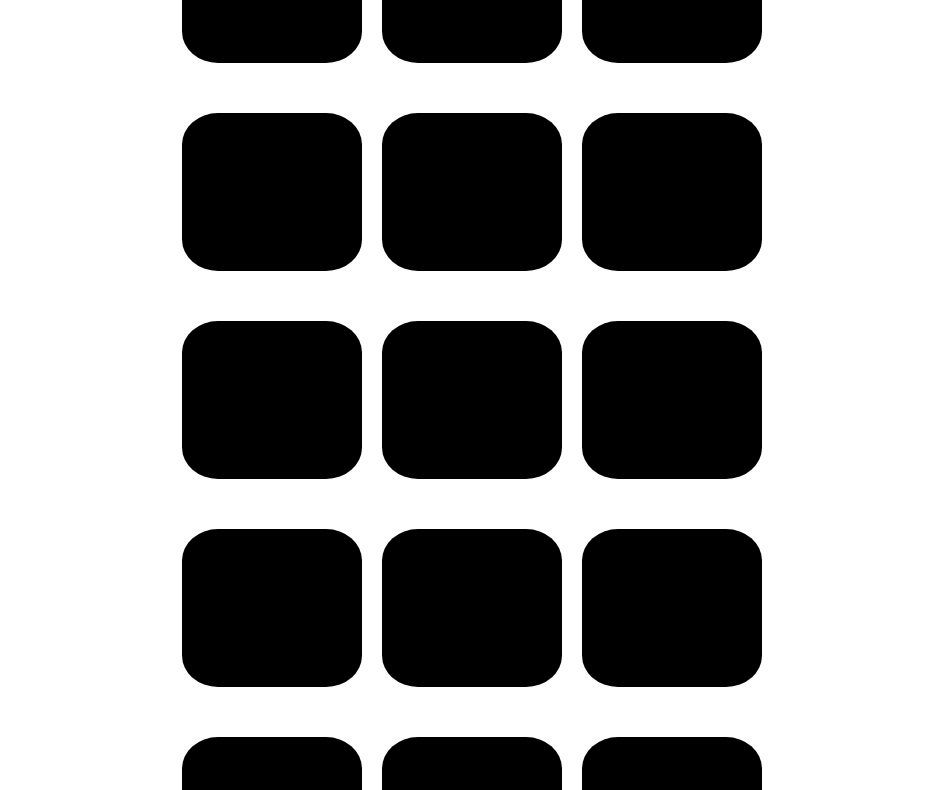
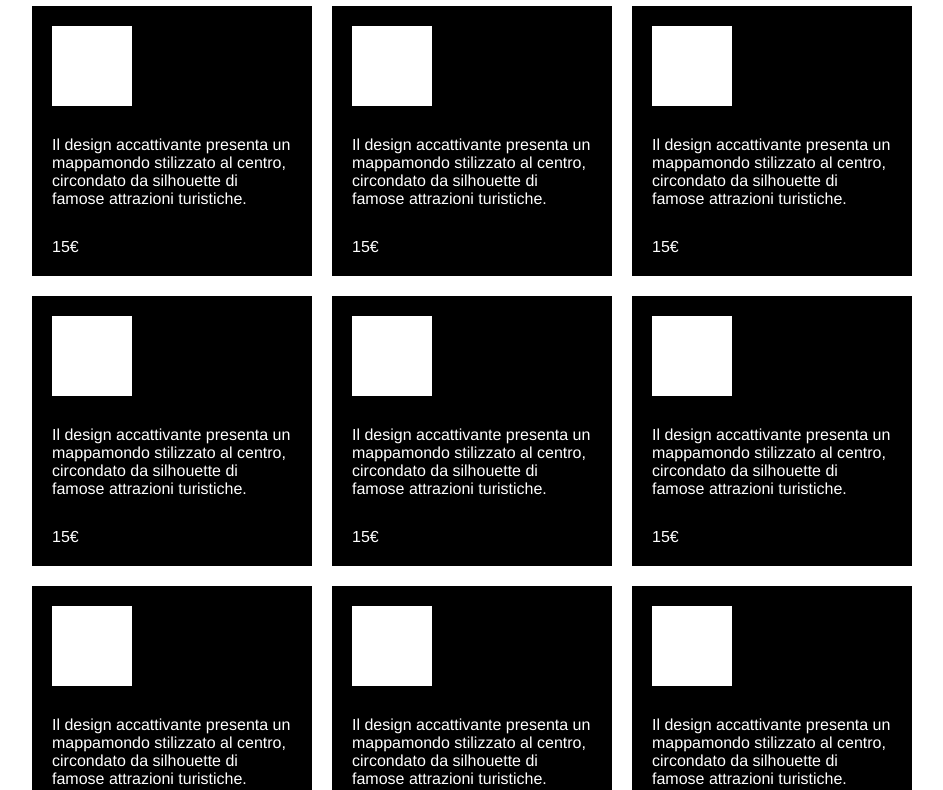
Before and after one commit to carbooooo/test, a plain HTML site: page shop.html in a window 1280 px wide. Shown: the part 87-877 px from the top of the page, without its empty margins (158-1101 px from the left). Drawn offline with Linux system fonts and the light colour scheme.

Commit message:
inizializzata graficamente la pagina shop completamente da disegnare

```diff
--- a/shop.html
+++ b/shop.html
@@ -9,45 +9,91 @@
 
 
     <body class="body">
+
+
+        <div>
+
+            <div>
+                <div>
+                    <a style="font-size:100px; color:red; margin-top:300px;" href="index.html">torna alla home</a>
+                </div>
+            </div>
+
             <div>
                 <div class="shop_layer">
-                <div class="shop_box">a</div>
-                <div class="shop_box">a</div>
-                <div class="shop_box">a</div>
+                    <div class="shop_box">
+                        <div class="image">
+                        </div>
+                        <div class="description"><a >Il design accattivante presenta un mappamondo stilizzato al centro, circondato da silhouette di famose attrazioni turistiche.</a></div>
+                        <div class="price"><a >15€</a></div>
+                    </div>
+
+                    <div class="shop_box">
+                        <div class="image">
+                        </div>
+                        <div class="description"><a >Il design accattivante presenta un mappamondo stilizzato al centro, circondato da silhouette di famose attrazioni turistiche.</a></div>
+                        <div class="price"><a >15€</a></div>
+                    </div>
+                    <div class="shop_box">
+                        <div class="image">
+                        </div>
+                        <div class="description"><a >Il design accattivante presenta un mappamondo stilizzato al centro, circondato da silhouette di famose attrazioni turistiche.</a></div>
+                        <div class="price"><a >15€</a></div>
+                    </div>
                 </div>
 
                 <div class="shop_layer">
-                <div class="shop_box">a</div>
-                <div class="shop_box">a</div>
-                <div class="shop_box">a</div>
+                    <div class="shop_box">
+                        <div class="image">
+                        </div>
+                        <div class="description"><a >Il design accattivante presenta un mappamondo stilizzato al centro, circondato da silhouette di famose attrazioni turistiche.</a></div>
+                        <div class="price"><a >15€</a></div>
+                    </div>
+
+                    <div class="shop_box">
+                        <div class="image">
+                        </div>
+                        <div class="description"><a >Il design accattivante presenta un mappamondo stilizzato al centro, circondato da silhouette di famose attrazioni turistiche.</a></div>
+                        <div class="price"><a >15€</a></div>
+                    </div>
+                    <div class="shop_box">
+                        <div class="image">
+                        </div>
+                        <div class="description"><a >Il design accattivante presenta un mappamondo stilizzato al centro, circondato da silhouette di famose attrazioni turistiche.</a></div>
+                        <div class="price"><a >15€</a></div>
+                    </div>
                 </div>
 
                 <div class="shop_layer">
-                <div class="shop_box">a</div>
-                <div class="shop_box">a</div>
-                <div class="shop_box">a</div>
+                    <div class="shop_box">
+                        <div class="image">
+                        </div>
+                        <div class="description"><a >Il design accattivante presenta un mappamondo stilizzato al centro, circondato da silhouette di famose attrazioni turistiche.</a></div>
+                        <div class="price"><a >15€</a></div>
                     </div>
 
-            <div class="shop_layer">
-                <div class="shop_box">a</div>
-                <div class="shop_box">a</div>
-                <div class="shop_box">a</div>
+                    <div class="shop_box">
+                        <div class="image">
                         </div>
-
-            <div class="shop_layer">
-                <div class="shop_box">a</div>
-                <div class="shop_box">a</div>
-                <div class="shop_box">a</div>
+                        <div class="description"><a >Il design accattivante presenta un mappamondo stilizzato al centro, circondato da silhouette di famose attrazioni turistiche.</a></div>
+                        <div class="price"><a >15€</a></div>
                     </div>
-
-            <div class="shop_layer">
-                <div class="shop_box">a</div>
-                <div class="shop_box">a</div>
-                <div class="shop_box">a</div>
+                    <div class="shop_box">
+                        <div class="image">
+                        </div>
+                        <div class="description"><a >Il design accattivante presenta un mappamondo stilizzato al centro, circondato da silhouette di famose attrazioni turistiche.</a></div>
+                        <div class="price"><a >15€</a></div>
+                    </div>
                 </div>
 
             </div>
 
+
+
+        </div>
+
+
+
     </body>
 
 </html>
--- a/style_shop.css
+++ b/style_shop.css
@@ -1,19 +1,39 @@
 .body{
+    margin-top:50px;
+    margin-bottom:100px;
     display: flex;
     justify-content: center;
     align-items: center;
     height: 100vh;
-
 }
 
 .shop_layer{
-    margin-bottom:50px;
+    margin-top:20px;
     display: grid;
-    grid-template-columns: 200px 200px 200px;
+    grid-template-columns: 300px 300px 300px;
 }
 .shop_box{
-    padding:70px;
+    font-family:'Franklin Gothic Medium';
+    display:grid;
+    padding:20px;
+    justify-content: center;
+    align-items: center;
     background-color: black;
     margin-right:20px;
-    border-radius:20%;
 }
+
+.image{
+    background-color: white;
+    height:80px;
+    width:80px;
+    margin-bottom:30px;
+}
+.description{
+    color:white;
+
+    margin-bottom:30px;
+}
+
+.price{
+    color:white;
+}
```
Also changed, not shown: contact.html (added, +16 -0 lines), index.html (+1 -1 lines), style_index.css (+11 -6 lines), style_contact.css (added). Lines whose indentation alone changed are shown as unchanged.
